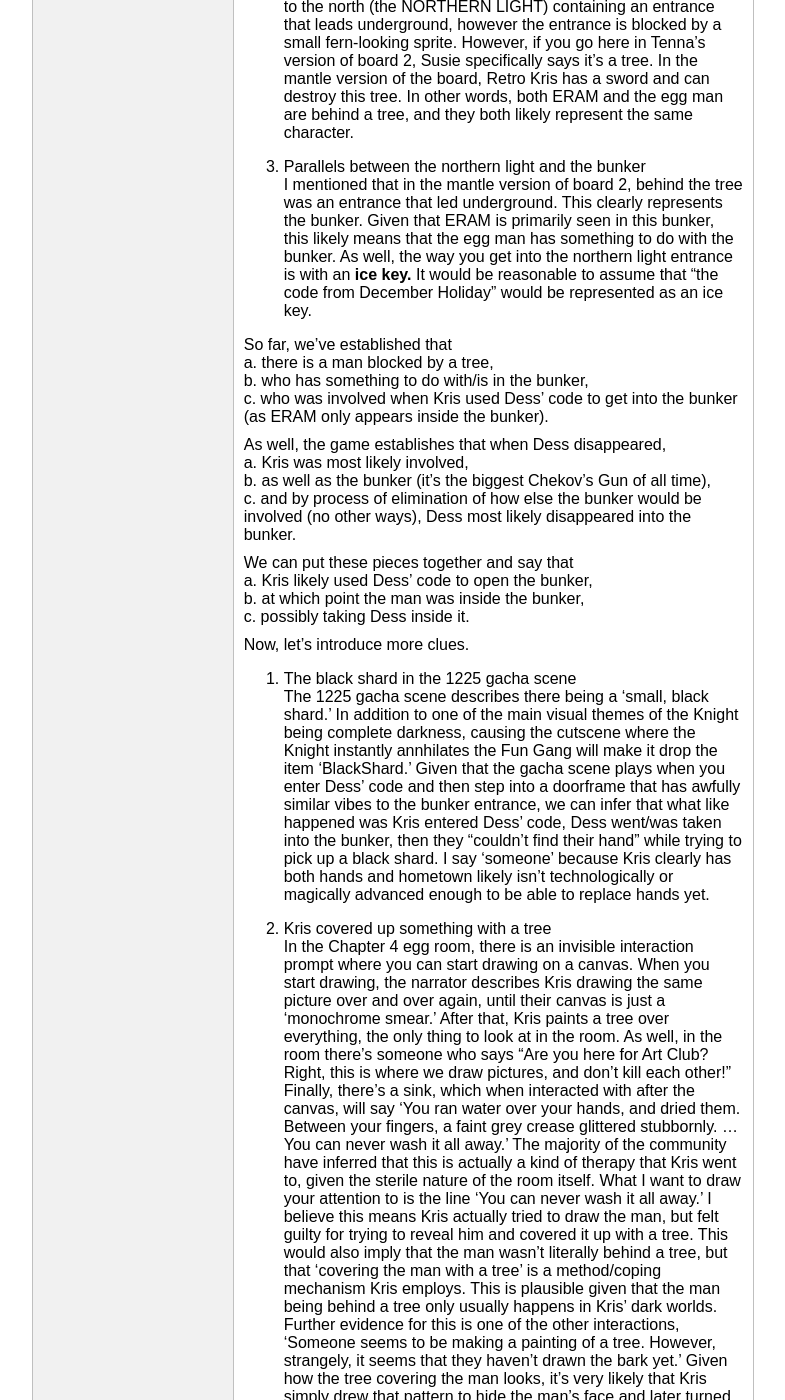
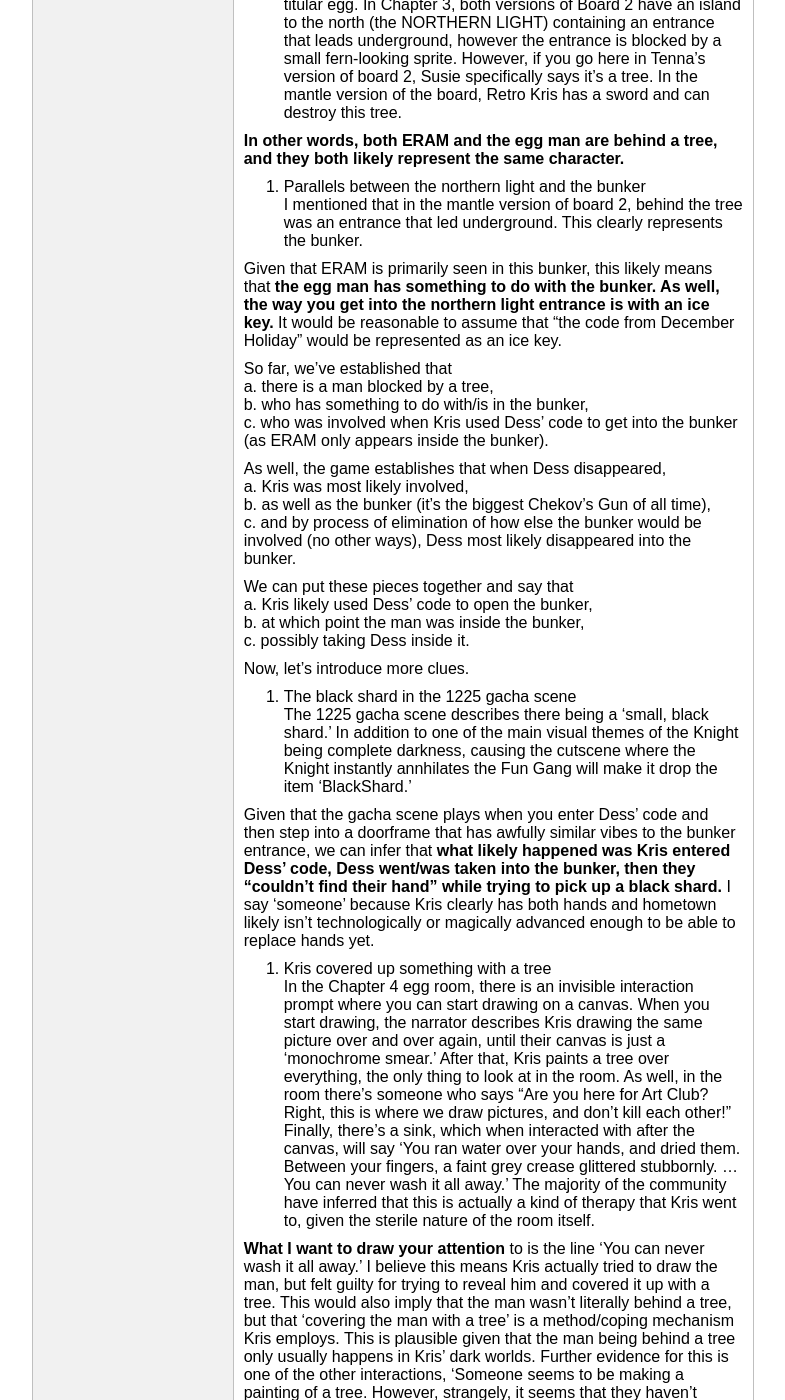
Before and after one commit to knselry/knselry.github.io, a Jekyll site: the page built from theories/deltarune/severgrave.markdown, in a window 1280 px wide and 1400 px high, scrolled down 571 px. Shown: the whole window, without its empty margins (247-1032 px from the left). Built offline with Jekyll 4.4.1, drawn with Linux system fonts in a browser that asks for light colours; some of the changed text lies outside the part shown.

Commit message:
made severgrave easier to read

```diff
--- a/theories/deltarune/severgrave.markdown
+++ b/theories/deltarune/severgrave.markdown
@@ -12,10 +12,11 @@ piece-by-piece.
 1. Kris knew Dess' bunker code<br/>
 It's likely that the narrator of the game describes things chronologically to how they happen,
 so in Chapter 4 when Kris rips out the player while they are reading the code in Dess' guitar,
-they rip out the player before they themselves have finished reading it. This likely means that
-Kris had already found the code (likely before Dess disappeared). In addition, the TV world
-created by Kris reacts to you entering 1225 (the code), which is further evidence that Kris
-knew it beforehand.
+they rip out the player before they themselves have finished reading it.
+
+<b>This likely means that Kris had already found the code in Dess' guitar (likely before Dess disappeared).</b>
+In addition, the TV world created by Kris reacts to you entering 1225 (the code),
+which is further evidence that Kris knew it beforehand.
 
 2. Parallels between the egg man and ERAM<br/>
 In deltarune, each chapter has an extremely hidden 'egg room' in the Dark World that contains a tree, but interacting
@@ -24,13 +25,16 @@ the tree, who gives the player the titular egg. In Chapter 3, both versions of B
 containing an entrance that leads underground, however the entrance is blocked by a small fern-looking sprite.
 However, if you go here in Tenna's version of board 2, Susie specifically says it's a tree.
 In the mantle version of the board, Retro Kris has a sword and can destroy this tree.
-In other words, both ERAM and the egg man are behind a tree, and they both likely represent the same character.
+
+<b>In other words, both ERAM and the egg man are behind a tree, and they both likely represent the same character.</b>
 
 3. Parallels between the northern light and the bunker<br/>
 I mentioned that in the mantle version of board 2, behind the tree was an entrance that led underground.
-This clearly represents the bunker. Given that ERAM is primarily seen in this bunker, this likely means
-that the egg man has something to do with the bunker. As well, the way you get into the northern light entrance
-is with an <b>ice key.</b> It would be reasonable to assume that "the code from December Holiday"
+This clearly represents the bunker.
+
+Given that ERAM is primarily seen in this bunker, this likely means
+that <b>the egg man has something to do with the bunker. As well, the way you get into the northern light entrance
+is with an ice key.</b> It would be reasonable to assume that "the code from December Holiday"
 would be represented as an ice key.
 
 So far, we've established that<br/>
@@ -54,10 +58,12 @@ Now, let's introduce more clues.
 The 1225 gacha scene describes there being a 'small, black shard.'
 In addition to one of the main visual themes of the Knight being complete darkness,
 causing the cutscene where the Knight instantly annhilates the Fun Gang will make it
-drop the item 'BlackShard.' Given that the gacha scene plays when you enter Dess' code and then
+drop the item 'BlackShard.'
+
+Given that the gacha scene plays when you enter Dess' code and then
 step into a doorframe that has awfully similar vibes to the bunker entrance, we can infer that
-what like happened was Kris entered Dess' code, Dess went/was taken into the bunker, then they "couldn't find their hand"
-while trying to pick up a black shard. I say 'someone' because Kris clearly has both hands and hometown
+<b>what likely happened was Kris entered Dess' code, Dess went/was taken into the bunker, then they "couldn't find their hand"
+while trying to pick up a black shard.</b> I say 'someone' because Kris clearly has both hands and hometown
 likely isn't technologically or magically advanced enough to be able to replace hands yet.
 
 5. Kris covered up something with a tree<br/>
@@ -69,7 +75,8 @@ Finally, there's a sink, which when interacted with after the canvas, will say '
 fingers, a faint grey crease glittered stubbornly. ... You can never wash it all away.'
 The majority of the community have inferred that this is actually a kind of therapy that Kris went to, given the sterile nature
 of the room itself.
-What I want to draw your attention to is the line 'You can never wash it all away.'
+
+<b>What I want to draw your attention</b> to is the line 'You can never wash it all away.'
 I believe this means Kris actually tried to draw the man, but felt guilty for trying to reveal him and covered it up with a tree.
 This would also imply that the man wasn't literally behind a tree, but that 'covering the man with a tree' is
 a method/coping mechanism Kris employs. This is plausible given that the man being behind a tree only usually happens in Kris' dark worlds.
--- a/theories/index.markdown
+++ b/theories/index.markdown
@@ -2,6 +2,6 @@
 layout: default
 category1: guides
 ---
-<h2>Guides</h2>
-This is a collection of guides I have written using both my experience and others' guides. Above this text there is a selection of links to games.
-Each link will take you to a page with a walkthrough as well as another selection with guides for other tasks in the game. Some guides may simply be links to guides hosted on other websites.
+<h2>Theories</h2>
+This is a collection of theories I have or have had about the lore/story of various games.
+This should go without saying, but <h3>EVERY THEORY CONTAINS MAJOR SPOILERS FOR IT'S GAME!</h3>
```
